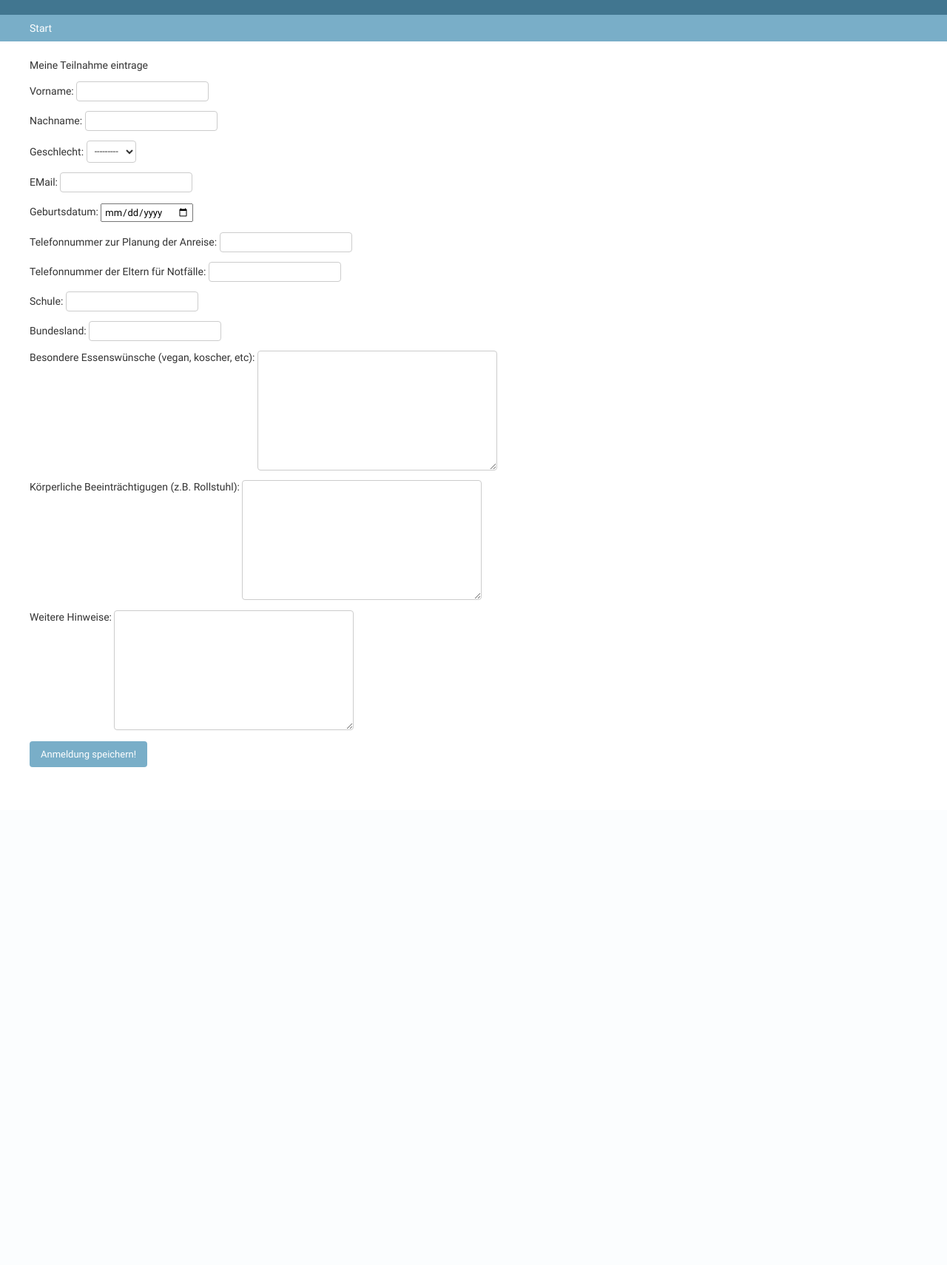
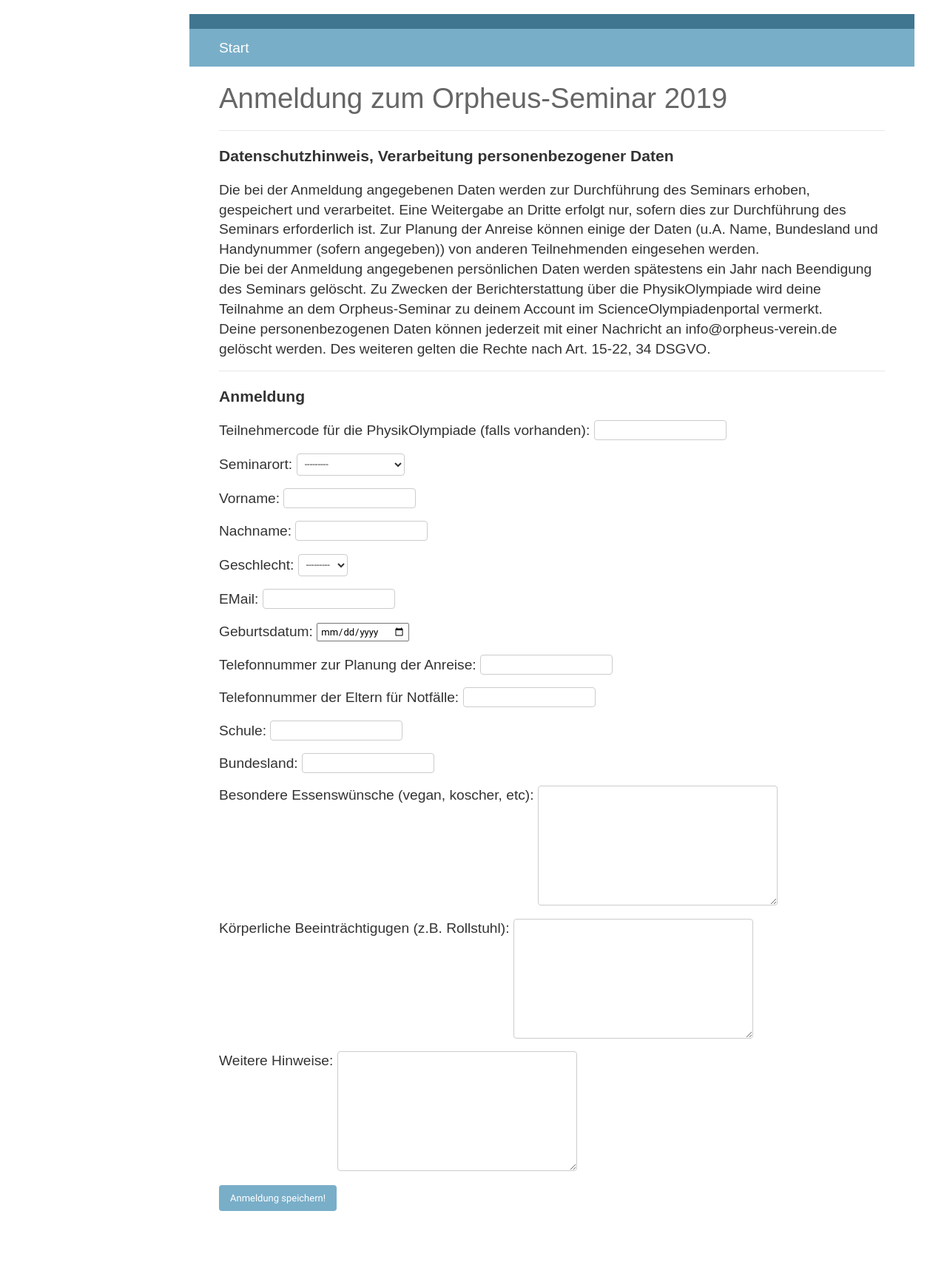
Before and after one commit to il-ja/orpheus-anmeldung, a Django app: page / in a window 1280 px wide. Shown: the whole page at 74% size. Before the commit the page ends 1037 px from the top, so only its background shows below. Run offline with Django 3.2, Linux system fonts and the light colour scheme.

Commit message:
production

```diff
--- a/Anmeldung/admin.py
+++ b/Anmeldung/admin.py
@@ -3,4 +3,8 @@ from . import models
 
 # Register your models here.
 
-admin.site.register(models.Teilnahme, )
+class AnmeldungAdmin(admin.ModelAdmin):
+    list_display = ('vorname', 'nachname', 'seminarort')
+    list_filter = ('seminarort', 'runtergeladen')
+
+admin.site.register(models.Teilnahme, AnmeldungAdmin)
--- a/Anmeldung/forms.py
+++ b/Anmeldung/forms.py
@@ -12,7 +12,7 @@ class DateInput(forms.DateInput):
 class TeilnahmeForm(ModelForm):
     class Meta:
         model = Teilnahme
-        fields = '__all__'
+        exclude = ['formulardatei', 'runtergeladen']
         widgets = {
             'geburtsdatum': DateInput(),
         }
@@ -23,7 +23,7 @@ class TeilnahmeForm(ModelForm):
         instance.erzeuge_formular()
 
         email = EmailMessage(
-            '[orpheus-verein.de] Deine Anmeldung',
+            '[orpheus-verein.de] Deine Anmeldung zum Seminar in %s' % instance.seminarort,
             instance.bestaetigungstext,
             'seminar@orpheus-verein.de',
             [self.cleaned_data['email']],
--- a/Anmeldung/models.py
+++ b/Anmeldung/models.py
@@ -5,6 +5,8 @@ import os
 
 class Teilnahme(TimeStampedModel):
     """ Klasse für Teilnahme eines Schülers """
+    teilnehmercode = models.CharField(max_length=144, verbose_name="Teilnehmercode für die PhysikOlympiade (falls vorhanden)", blank=True)
+    seminarort = models.CharField(max_length=144, verbose_name="Seminarort", choices=(('Kiel', 'Kiel, 19.-22.9.19'), ('Dresden', 'Dresden, 3.-6.10.19')), blank=False)
     vorname = models.CharField(max_length=144, verbose_name="Vorname", blank=False)
     nachname = models.CharField(max_length=144, verbose_name="Nachname", blank=False)
     geschlecht = models.CharField(max_length=1, verbose_name="Geschlecht", choices=(('m', 'm'), ('w', 'w')), blank=False)
@@ -17,6 +19,9 @@ class Teilnahme(TimeStampedModel):
     essenswünsche = models.TextField(verbose_name="Besondere Essenswünsche (vegan, koscher, etc)", blank=True)
     beeinträchtigungen = models.TextField(verbose_name="Körperliche Beeinträchtigugen (z.B. Rollstuhl)", blank=True)
     weitere_hinweise = models.TextField(verbose_name="Weitere Hinweise", blank=True)
+    formulardatei = models.FileField(null=True)
+    runtergeladen = models.BooleanField(default=False)
+    datum_eingegangen = models.DateTimeField(auto_now_add=True)
 
 
     def __str__(self):
@@ -24,11 +29,11 @@ class Teilnahme(TimeStampedModel):
 
     def erzeuge_formular(self):
         """ erzeugt und compiliert texdatei """
-        with open('/home/olymp/orpheus-anmeldung_21/local_tex/formular_ilja_template.tex', 'r', encoding='utf-8') as f:
+        with open('/home/olymp/orpheus-anmeldung_21/local_tex/formular_%s_template.tex' % (self.seminarort.lower()), 'r', encoding='utf-8') as f:
             template = f.read()
 
         text = template.format(
-            code='',
+            code=self.teilnehmercode,
             vorname=self.vorname,
             nachname=self.nachname,
             email=self.email,
@@ -41,20 +46,22 @@ class Teilnahme(TimeStampedModel):
             bundesland=self.bundesland,
             informationen=self.weitere_hinweise,
             startbahnhof='',
-            zielbahnhof='Kiel',
+            zielbahnhof='',
         )
 
         with open('/home/olymp/orpheus-anmeldung_21/local_tex/fertige_formulare/%s.tex' % self.pk, 'w', encoding='utf-8') as f:
             f.write(text)
 
         os.system('cd /home/olymp/orpheus-anmeldung_21/local_tex/fertige_formulare; pdflatex {0}.tex; pdflatex {0}.tex'.format(self.pk))
+        self.formulardatei.name = "/home/olymp/orpheus-anmeldung_21/local_tex/fertige_formulare/{0}.pdf".format(self.pk)
+        self.save()
 
     @property
     def bestaetigungstext(self):
         """ für Mailversand """
         felder = [
             self._meta.get_field(name)
-            for name in 'vorname, nachname, geburtsdatum, telefon, notfallnummer, essenswünsche, beeinträchtigungen, weitere_hinweise'.split(', ')
+            for name in 'teilnehmercode, vorname, nachname, geburtsdatum, geschlecht, telefon, notfallnummer, essenswünsche, beeinträchtigungen, weitere_hinweise'.split(', ')
         ]
         daten = '\n'.join([
             " - %s: %s" % (feld.verbose_name, getattr(self, feld.attname))
@@ -63,8 +70,10 @@ class Teilnahme(TimeStampedModel):
 
         return """Guten Tag, {vorname} {nachname},
 
-Danke für Dein Interesse, wir haben Deine Anmeldung bei uns gespeichert!
-Im Anhang findest Du ein vorausgefülltes Formular.
+Danke für Dein Interesse, wir haben Deine Anfrage gespeichert!
+Bitte beachte, dass die Anmeldung erst durch Einsenden des ausgefüllten und unterschriebenen Formulars abgeschlossen ist.
+
+Im Anhang findest Du dein vorausgefülltes Formular.
 Bitte prüfe die Daten gründlich, trage eventuelle Ergänzungen ein, und sende es unterschrieben an die angegebene Adresse.
 Wenn du noch Fragen hast, oder sich etwas ändern sollte, antworte bitte auf diese eMail!
 
@@ -77,3 +86,39 @@ Viele Grüße vom Orpheus e.V.
             vorname=self.vorname,
             nachname=self.nachname,
             daten=daten)
+
+    def datenzeile(self):
+        """ gibt dict mit daten für ipn-Tabelle aus """
+        daten = (
+            ('Seminarort', self.seminarort),
+            ('Nr', ' '),
+            ('Vorname', self.vorname),
+            ('Nachname', self.nachname),
+            ('TN-Code', self.teilnehmercode),
+            ('Geburtsdat.', self.geburtsdatum),
+            ('Geschlecht', self.geschlecht),
+            ('Anmeldeformular', ''),
+            ('Status', ''),
+            ('Verpflegung', self.essenswünsche),
+            ('Beeinträchtigt', self.beeinträchtigungen),
+            ('Telefon-Nr.', self.telefon),
+            ('E-Mailadresse', self.email),
+            ('Notfallrufnr. (Kontakt)', self.notfallnummer),
+            ('Notfallkontakt', ' '),
+            ('Schule', self.schule),
+            ('Bundesland', self.bundesland),
+            ('Straße', ' '),
+            ('Ort', ' '),
+            ('Veranstaltungsticket', ' '),
+            ('von', ' '),
+            ('nach', ' '),
+            ('Datum hin', '19.9.' if self.seminarort=='Kiel' else '3.10.'),
+            ('Datum rück', '22.9.' if self.seminarort=='Kiel' else '6.10.'),
+            ('Bahntix-Nr.', ' '),
+            ('Storno-Nr.', ' '),
+	    ('Datum Anmeldung', self.datum_eingegangen),
+        )
+        return daten
+
+    class Meta:
+        verbose_name_plural = 'Anmeldungen'
--- a/Anmeldung/templates/Anmeldung/neue_teilnahme.html
+++ b/Anmeldung/templates/Anmeldung/neue_teilnahme.html
@@ -1,25 +1,49 @@
 {% extends "admin/base.html" %}
 
 {% block zusatz_css %}
-<link href="/static/plugins/css/ace.min.css" type="text/css" media="all" rel="stylesheet" />
-<link href="/static/plugins/css/semantic.min.css" type="text/css" media="all" rel="stylesheet" />
-<link href="/static/plugins/css/resizable.min.css" type="text/css" media="all" rel="stylesheet" />
-<link href="/static/martor/css/martor.min.css" type="text/css" media="all" rel="stylesheet" />
-<script type="text/javascript" src="/static/markdownx/js/markdownx.js"></script>
-<script type="text/javascript" src="/static/plugins/js/jquery.min.js"></script>
-<script type="text/javascript" src="/static/plugins/js/ace.js"></script>
-<script type="text/javascript" src="/static/plugins/js/semantic.min.js"></script>
-<script type="text/javascript" src="/static/plugins/js/mode-markdown.js"></script>
-<script type="text/javascript" src="/static/plugins/js/ext-language_tools.js"></script>
-<script type="text/javascript" src="/static/plugins/js/theme-github.js"></script>
-<script type="text/javascript" src="/static/plugins/js/highlight.min.js"></script>
-<script type="text/javascript" src="/static/plugins/js/resizable.min.js"></script>
-<script type="text/javascript" src="/static/plugins/js/emojis.min.js"></script>
-<script type="text/javascript" src="/static/martor/js/martor.min.js"></script>
 {% endblock zusatz_css %}
 
 {% block content %}
-  <p> Meine Teilnahme eintrage </p>
+
+<style>
+	body{
+		margin:1em auto;
+		max-width:40em;
+		padding:0 .62em;
+		font:1.2em/1.62 sans-serif;
+	}
+
+	h1,h2,h3 {
+		line-height:1.2;
+		font-size: 2em;
+	}
+	h4 {
+		line-height:1.2;
+		font-size: 1.1em;
+
+	}
+	@media print{
+		body{
+			max-width:none
+		}
+	}
+</style>
+
+<h1> Anmeldung zum Orpheus-Seminar 2019 </h1>
+<hr>
+<h4>Datenschutzhinweis, Verarbeitung personenbezogener Daten</h4>
+<p>
+    Die bei der Anmeldung angegebenen Daten werden zur Durchführung des Seminars erhoben, gespeichert und verarbeitet. Eine Weitergabe an Dritte erfolgt nur, sofern dies zur Durchführung des Seminars erforderlich ist. Zur Planung der Anreise können einige der Daten (u.A. Name, Bundesland und Handynummer (sofern angegeben)) von anderen Teilnehmenden eingesehen werden.<br>
+
+    Die bei der Anmeldung angegebenen persönlichen Daten werden spätestens ein Jahr nach Beendigung des Seminars gelöscht. Zu Zwecken der Berichterstattung über die PhysikOlympiade wird deine Teilnahme an dem Orpheus-Seminar zu deinem Account im ScienceOlympiadenportal vermerkt. <br>
+
+    Deine personenbezogenen Daten können jederzeit mit einer Nachricht an info@orpheus-verein.de gelöscht werden. Des weiteren gelten die Rechte nach Art. 15-22, 34 DSGVO.
+</p>
+<hr>
+
+<h4>Anmeldung</h4>
+
+
   <form action="" method="post">
     {% csrf_token %}
     {{ form.as_p }}
--- a/Anmeldung/urls.py
+++ b/Anmeldung/urls.py
@@ -1,8 +1,12 @@
 from django.urls import path
 from django.views.generic import TemplateView
+from django.views.decorators.csrf import csrf_exempt
+
 from . import views
 
 urlpatterns = [
     path('', views.NeueTeilnahme.as_view(), name='index'),
     path('danke', TemplateView.as_view(template_name='Anmeldung/danke.html')),
+    path('runterladen', views.runterladen),
+
 ]
--- a/Anmeldung/views.py
+++ b/Anmeldung/views.py
@@ -1,10 +1,10 @@
-from django.shortcuts import render
+from django.shortcuts import render, HttpResponse
 from django.views.generic.edit import CreateView
+from django.contrib.admin.views.decorators import staff_member_required
+
+import csv, io
+
 from . import models, forms
-
-# Create your views here.
-
-from django.http import HttpResponse
 
 class NeueTeilnahme(CreateView):
     """ Erstellt Teilnahme """
@@ -13,3 +13,29 @@ class NeueTeilnahme(CreateView):
     template_name = 'Anmeldung/neue_teilnahme.html'
     context_object_name = 'teilnahme'
     success_url='/danke'
+
+@staff_member_required
+def runterladen(request):
+    neueitems = models.Teilnahme.objects.filter(runtergeladen=False)
+    datenlisten = []
+    for item in neueitems:
+        daten = item.datenzeile()
+        datenlisten.append(daten)
+
+    csv_columns = [paar[0] for paar in daten]
+    dict_data = [
+        dict(daten)
+        for daten in datenlisten
+    ]
+
+    f = io.StringIO()
+    writer = csv.DictWriter(f, fieldnames=csv_columns)
+    writer.writeheader()
+    for zeile in dict_data:
+        writer.writerow(zeile)
+
+    filename = "daten.csv"
+    content = f.getvalue()
+    response = HttpResponse(content, content_type='text/csv')
+    response['Content-Disposition'] = 'attachment; filename={0}'.format(filename)
+    return response
--- a/seite/settings.py
+++ b/seite/settings.py
@@ -25,7 +25,7 @@ SECRET_KEY = '@3l&w)e#6m-9y0&9-hz8i4%m6v&d$a89j-z_fesi5aw#c+xw$('
 # SECURITY WARNING: don't run with debug turned on in production!
 DEBUG = True
 
-ALLOWED_HOSTS = []
+ALLOWED_HOSTS = ['*']
 
 
 # Application definition
@@ -48,7 +48,7 @@ MIDDLEWARE = [
     'django.middleware.csrf.CsrfViewMiddleware',
     'django.contrib.auth.middleware.AuthenticationMiddleware',
     'django.contrib.messages.middleware.MessageMiddleware',
-    'django.middleware.clickjacking.XFrameOptionsMiddleware',
+    # 'django.middleware.clickjacking.XFrameOptionsMiddleware',
 ]
 
 ROOT_URLCONF = 'seite.urls'
```
Also changed, not shown: Anmeldung/migrations/0003_teilnahme_teilnehmercode.py (added), Anmeldung/migrations/0004_teilnahme_seminarort.py (added), Anmeldung/migrations/0005_auto_20190820_1023.py (added), Anmeldung/migrations/0006_teilnahme_formulardatei.py (added), Anmeldung/migrations/0007_auto_20190820_1223.py (added), Anmeldung/migrations/0008_teilnahme_datum_eingegangen.py (added).
